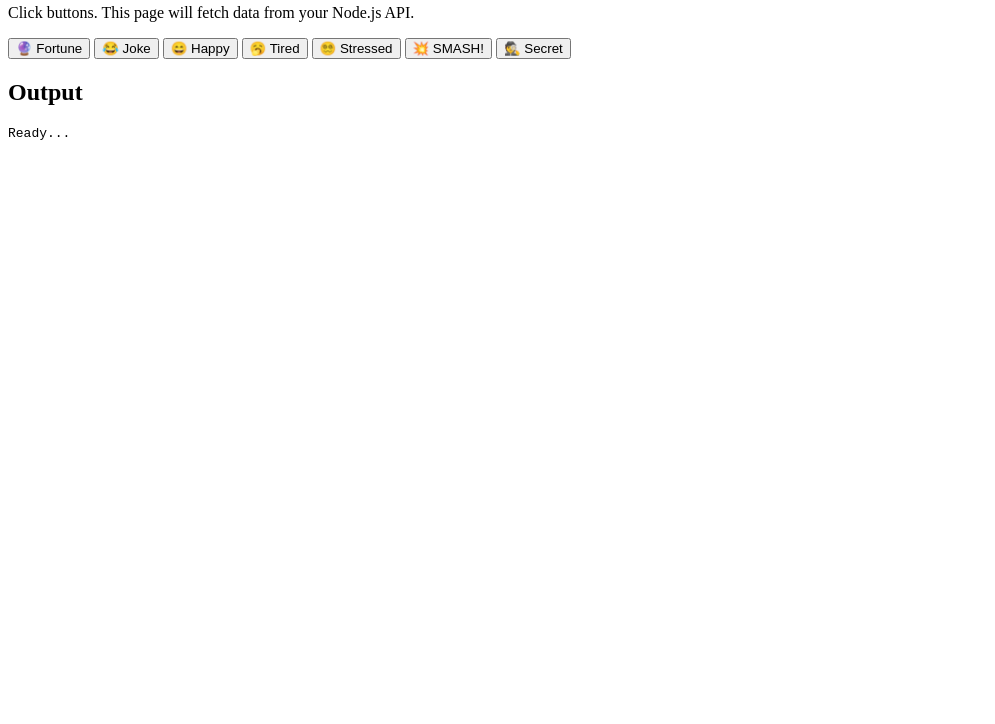
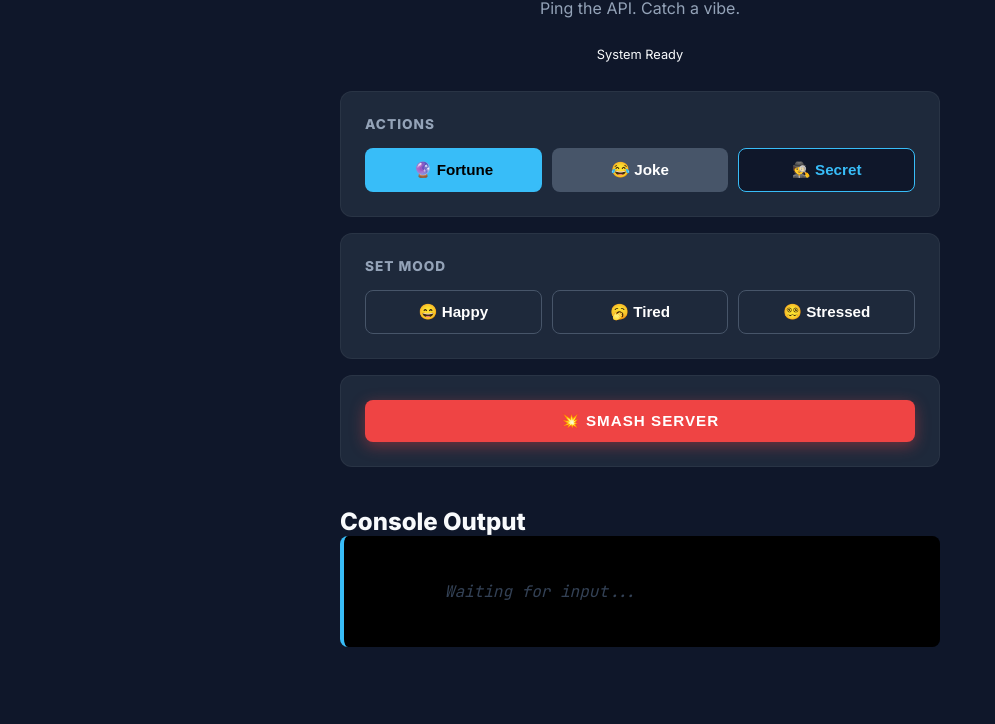
Before and after one commit to alyssasicatpascual/VibeCheck-PascualRoque, a plain HTML site: page frontend/index.html in a window 1280 px wide. Shown: the part 76-800 px from the top of the page, without its empty margins (0-995 px from the left). Drawn offline with Linux system fonts and the light colour scheme.

Commit message:
added style.css

```diff
--- a/frontend/index.html
+++ b/frontend/index.html
@@ -1,26 +1,53 @@
 <!doctype html>
-<html>
+<html lang="en">
 <head>
   <meta charset="utf-8" />
   <meta name="viewport" content="width=device-width, initial-scale=1" />
   <title>VibeCheck 411L</title>
+  <link href="https://fonts.googleapis.com/css2?family=JetBrains+Mono:wght@400;700&family=Inter:wght@400;600;800&display=swap" rel="stylesheet">
+  <link rel="stylesheet" href="style.css" />
 </head>
 <body>
-  <h1>VibeCheck 411L</h1>
-  <p>Click buttons. This page will fetch data from your Node.js API.</p>
 
-  <div>
-    <button id="btnFortune">🔮 Fortune</button>
-    <button id="btnJoke">😂 Joke</button>
-    <button data-mood="happy" class="btnMood">😄 Happy</button>
-    <button data-mood="tired" class="btnMood">🥱 Tired</button>
-    <button data-mood="stressed" class="btnMood">😵‍💫 Stressed</button>
-    <button id="btnSmash">💥 SMASH!</button>
-    <button id="btnSecret">🕵️ Secret</button>
-  </div>
+  <main class="container">
+    <header>
+      <h1>VibeCheck <span class="highlight">411L</span></h1>
+      <p>Ping the API. Catch a vibe.</p>
+    </header>
 
-  <h2>Output</h2>
-  <pre id="out">Ready...</pre>
+    <div id="status-bar" class="status-ready">System Ready</div>
+
+    <section class="controls">
+      <div class="card">
+        <h3>Actions</h3>
+        <div class="button-grid">
+          <button id="btnFortune" class="btn btn-primary">🔮 Fortune</button>
+          <button id="btnJoke" class="btn btn-secondary">😂 Joke</button>
+          <button id="btnSecret" class="btn btn-dark">🕵️ Secret</button>
+        </div>
+      </div>
+
+      <div class="card">
+        <h3>Set Mood</h3>
+        <div class="button-grid">
+          <button data-mood="happy" class="btnMood btn-outline">😄 Happy</button>
+          <button data-mood="tired" class="btnMood btn-outline">🥱 Tired</button>
+          <button data-mood="stressed" class="btnMood btn-outline">😵‍💫 Stressed</button>
+        </div>
+      </div>
+
+      <div class="card highlight-card">
+        <button id="btnSmash" class="btn btn-danger">💥 SMASH SERVER</button>
+      </div>
+    </section>
+
+    <section class="output-section">
+      <h2>Console Output</h2>
+      <div id="out" class="output-box">
+        <span class="placeholder">Waiting for input...</span>
+      </div>
+    </section>
+  </main>
 
   <script src="app.js"></script>
 </body>
--- /dev/null
+++ b/frontend/style.css
@@ -0,0 +1,107 @@
+:root {
+  --bg-color: #0f172a;
+  --card-bg: #1e293b;
+  --text-primary: #f8fafc;
+  --text-secondary: #94a3b8;
+  --accent: #38bdf8;
+  --accent-glow: rgba(56, 189, 248, 0.3);
+  --danger: #ef4444;
+  --success: #22c55e;
+}
+
+* { box-sizing: border-box; margin: 0; padding: 0; }
+
+body {
+  font-family: 'Inter', sans-serif;
+  background-color: var(--bg-color);
+  color: var(--text-primary);
+  display: flex;
+  justify-content: center;
+  min-height: 100vh;
+  padding: 20px;
+}
+
+.container {
+  width: 100%;
+  max-width: 600px;
+  display: flex;
+  flex-direction: column;
+  gap: 1.5rem;
+}
+
+header { text-align: center; }
+h1 { font-size: 2.5rem; font-weight: 800; letter-spacing: -1px; }
+.highlight { color: var(--accent); text-shadow: 0 0 15px var(--accent-glow); }
+header p { color: var(--text-secondary); margin-top: 5px; }
+
+/* Cards & Layout */
+.card {
+  background: var(--card-bg);
+  padding: 1.5rem;
+  border-radius: 12px;
+  border: 1px solid rgba(255,255,255,0.05);
+  margin-bottom: 1rem;
+}
+
+.card h3 {
+  font-size: 0.85rem;
+  text-transform: uppercase;
+  color: var(--text-secondary);
+  margin-bottom: 1rem;
+  letter-spacing: 1px;
+}
+
+/* Button Grids */
+.button-grid {
+  display: grid;
+  grid-template-columns: repeat(auto-fit, minmax(120px, 1fr)); /* Responsive magic */
+  gap: 10px;
+}
+
+/* Buttons */
+.btn, .btnMood {
+  padding: 12px 16px;
+  border: none;
+  border-radius: 8px;
+  font-weight: 600;
+  cursor: pointer;
+  transition: all 0.2s ease;
+  font-size: 0.95rem;
+}
+
+.btn:hover, .btnMood:hover { transform: translateY(-2px); filter: brightness(1.1); }
+.btn:active, .btnMood:active { transform: translateY(0); }
+
+.btn-primary { background: var(--accent); color: #000; }
+.btn-secondary { background: #475569; color: #fff; }
+.btn-dark { background: #0f172a; color: var(--accent); border: 1px solid var(--accent); }
+.btn-outline { background: transparent; border: 1px solid #475569; color: #fff; }
+.btn-outline:hover { border-color: var(--accent); background: rgba(56, 189, 248, 0.1); }
+.btn-danger { width: 100%; background: var(--danger); color: white; font-weight: 800; text-transform: uppercase; letter-spacing: 1px; box-shadow: 0 4px 15px rgba(239, 68, 68, 0.4); }
+
+/* Status Bar */
+#status-bar {
+  text-align: center;
+  font-size: 0.8rem;
+  padding: 5px;
+  border-radius: 4px;
+}
+.status-loading { color: var(--accent); animation: pulse 1s infinite; }
+.status-error { color: var(--danger); }
+
+/* Output Area */
+.output-box {
+  background: #000;
+  padding: 1.5rem;
+  border-radius: 8px;
+  font-family: 'JetBrains Mono', monospace;
+  color: var(--success);
+  min-height: 100px;
+  white-space: pre-wrap;
+  border-left: 4px solid var(--accent);
+  box-shadow: inset 0 0 20px rgba(0,0,0,0.5);
+}
+
+.placeholder { color: #334155; font-style: italic; }
+
+@keyframes pulse { 0% { opacity: 0.5; } 50% { opacity: 1; } 100% { opacity: 0.5; } }
```
